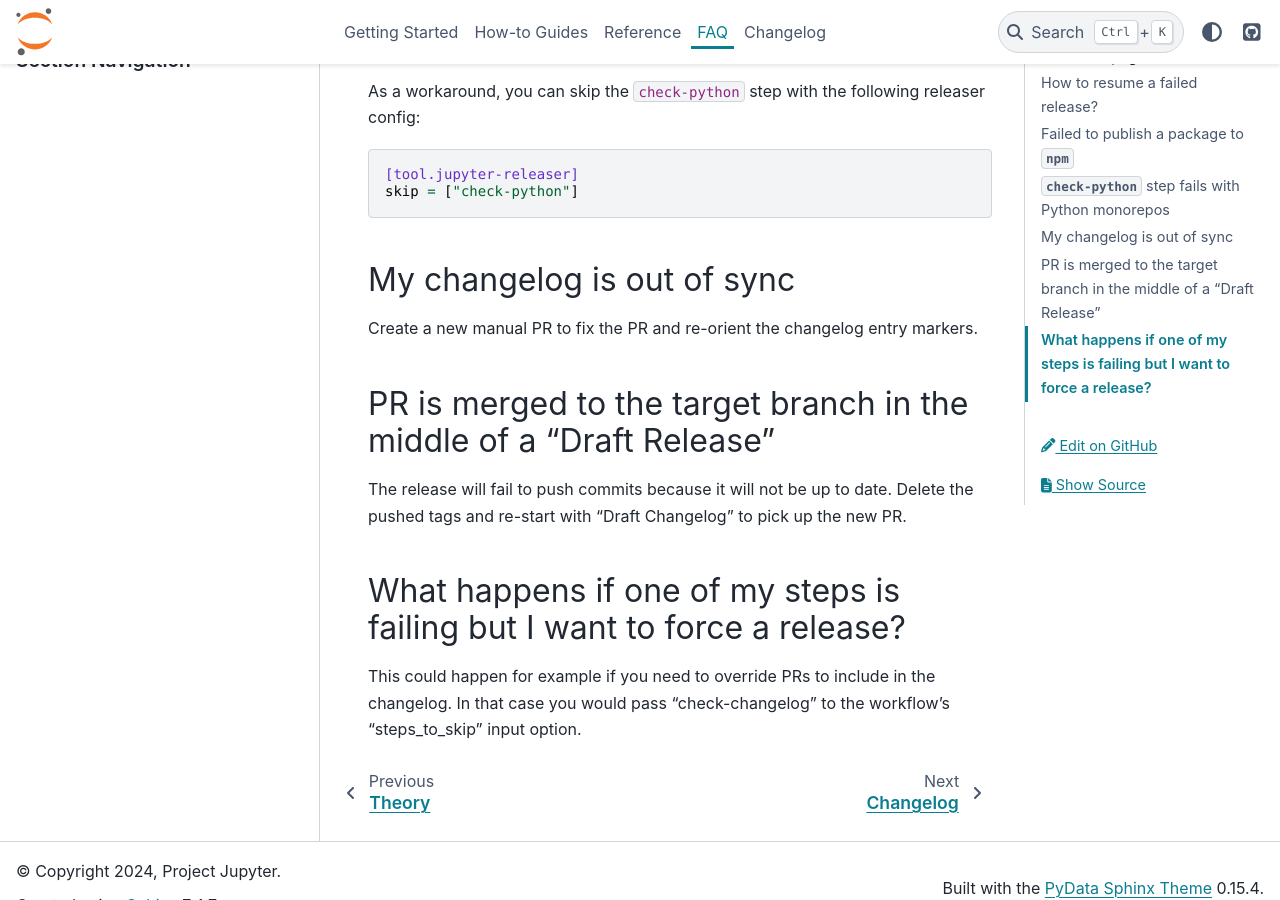
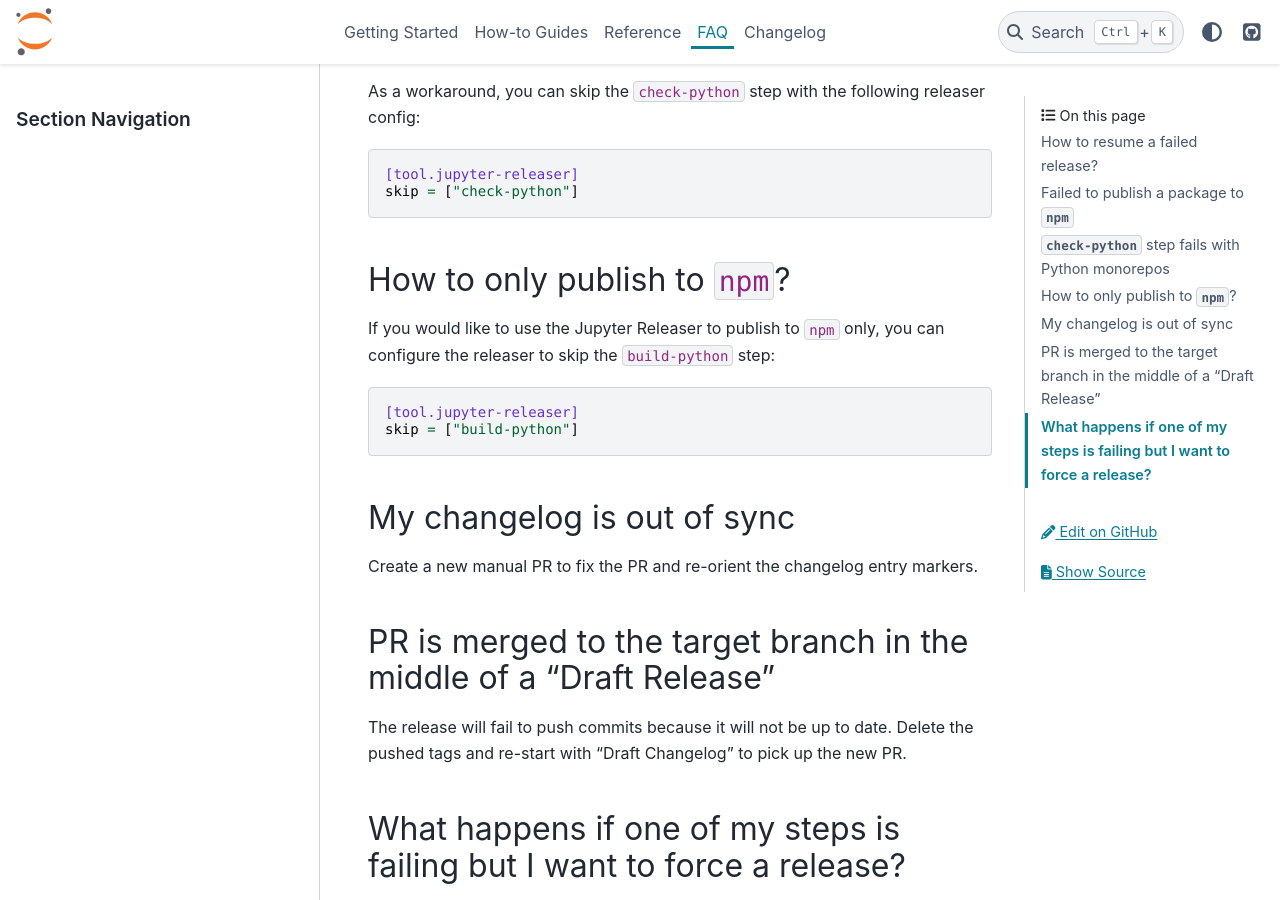
Before and after one commit to jupyter-server/jupyter_releaser, a Sphinx documentation site: the page built from docs/source/faq/index.md, in a window 1280 px wide and 900 px high, scrolled down 1336 px. Built offline with Sphinx 7.4.7 and the PyData theme 0.15.4, drawn with Linux system fonts in a browser that asks for light colours.

Commit message:
Add FAQ section about publish to `npm` only (#590)

````diff
--- a/docs/source/faq/index.md
+++ b/docs/source/faq/index.md
@@ -46,6 +46,15 @@ As a workaround, you can skip the `check-python` step with the following release
 skip = ["check-python"]
 ```
 
+## How to only publish to `npm`?
+
+If you would like to use the Jupyter Releaser to publish to `npm` only, you can configure the releaser to skip the `build-python` step:
+
+```toml
+[tool.jupyter-releaser]
+skip = ["build-python"]
+```
+
 ## My changelog is out of sync
 
 Create a new manual PR to fix the PR and re-orient the changelog entry markers.
````
